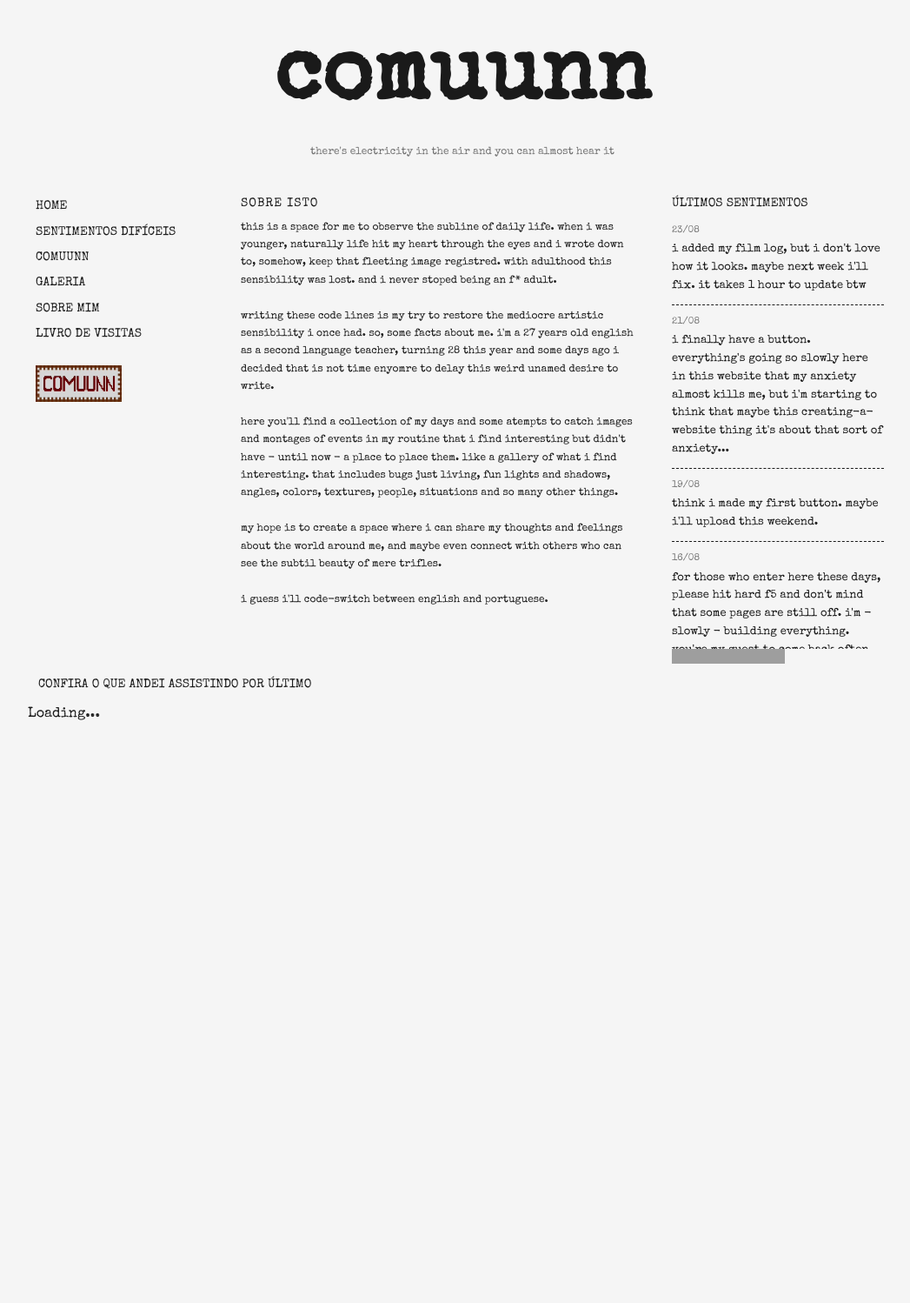
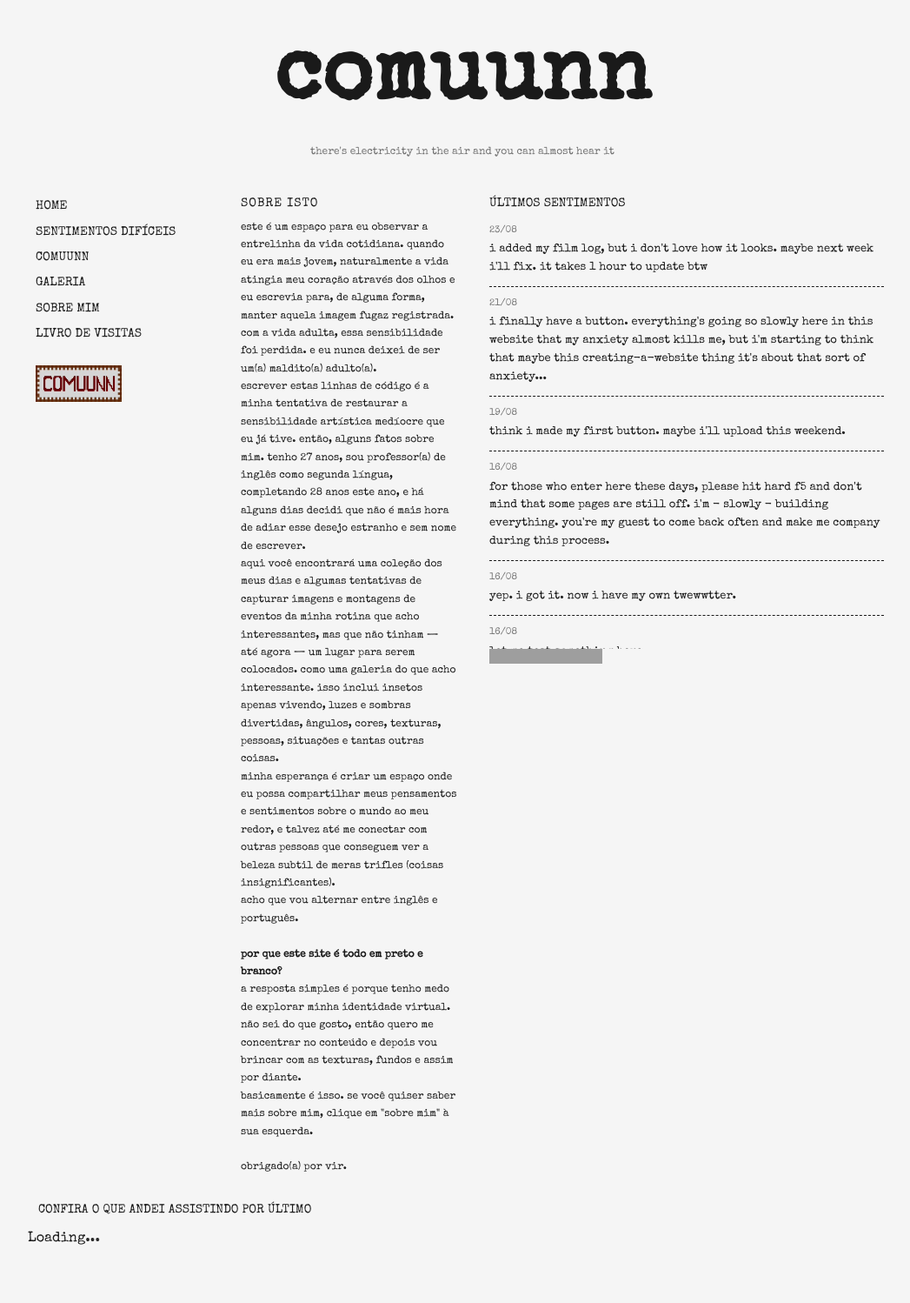
Before and after one commit to guiolhermer/comuunn, a Jekyll site: the page built from index.html, in a window 1280 px wide. Shown: the whole page at 87% size, without its empty margins (108-1155 px from the left). Built offline with Jekyll 4.4.1, drawn with Linux system fonts in a browser that asks for light colours; before the commit the page ends 1073 px from its top, so only the background shows below that; grey boxes are pictures that could not be loaded.

Commit message:
fix: translate site description and adjust layout classes for consistency

```diff
--- a/_config.yml
+++ b/_config.yml
@@ -1,15 +1,17 @@
 title: comuunn
 tagline: "there's electricity in the air and you can almost hear it"
 description: |
-  This is a space for me to observe the subline of daily life. When I was younger, naturally life hit my heart through the eyes and I wrote down to, somehow, keep that fleeting image registred. With adulthood this sensibility was lost. And I never stoped being an f* adult.
+  Este é um espaço para eu observar a entrelinha da vida cotidiana. Quando eu era mais jovem, naturalmente a vida atingia meu coração através dos olhos e eu escrevia para, de alguma forma, manter aquela imagem fugaz registrada. Com a vida adulta, essa sensibilidade foi perdida. E eu nunca deixei de ser um(a) maldito(a) adulto(a).
+  Escrever estas linhas de código é a minha tentativa de restaurar a sensibilidade artística medíocre que eu já tive. Então, alguns fatos sobre mim. Tenho 27 anos, sou professor(a) de inglês como segunda língua, completando 28 anos este ano, e há alguns dias decidi que não é mais hora de adiar esse desejo estranho e sem nome de escrever.
+  Aqui você encontrará uma coleção dos meus dias e algumas tentativas de capturar imagens e montagens de eventos da minha rotina que acho interessantes, mas que não tinham — até agora — um lugar para serem colocados. Como uma galeria do que acho interessante. Isso inclui insetos apenas vivendo, luzes e sombras divertidas, ângulos, cores, texturas, pessoas, situações e tantas outras coisas.
+  Minha esperança é criar um espaço onde eu possa compartilhar meus pensamentos e sentimentos sobre o mundo ao meu redor, e talvez até me conectar com outras pessoas que conseguem ver a beleza subtil de meras trifles (coisas insignificantes).
+  Acho que vou alternar entre inglês e português.
 
-  Writing these code lines is my try to restore the mediocre artistic sensibility I once had. So, some facts about me. I'm a 27 years old English as a second language teacher, turning 28 this year and some days ago I decided that is not time enyomre to delay this weird unamed desire to write.
+  <b>Por que este site é todo em preto e branco?</b>
+  A resposta simples é porque tenho medo de explorar minha identidade virtual. Não sei do que gosto, então quero me concentrar no conteúdo e depois vou brincar com as texturas, fundos e assim por diante.
+  Basicamente é isso. Se você quiser saber mais sobre mim, clique em "Sobre mim" à sua esquerda.
 
-  Here you'll find a collection of my days and some atempts to catch images and montages of events in my routine that I find interesting but didn't have - until now - a place to place them. Like a gallery of what I find interesting. That includes bugs just living, fun lights and shadows, angles, colors, textures, people, situations and so many other things.
-
-  My hope is to create a space where I can share my thoughts and feelings about the world around me, and maybe even connect with others who can see the subtil beauty of mere trifles.
-
-  I guess I'll code-switch between English and Portuguese.
+  Obrigado(a) por vir.
 
 
 baseurl: ""
--- a/assets/style.css
+++ b/assets/style.css
@@ -149,20 +149,20 @@
   margin: 0 0 4px;
 }
 
-.coluna-esquerda {
+.coluna-direita {
   padding: 12px;
   margin-bottom: 18px;
   font-size: 13px;
 }
 
-.titulo-dizer-esquerda {
+.titulo-dizer-direita {
   font-family: 'Special Elite', proportional;
   text-align: left;
   font-size: 14px;
   color: var(--ink);
 }
 
-.texto-dizer-esquerda {
+.texto-dizer-direita {
   font-size: 13px;
   margin: 0;
   text-transform: lowercase;
--- a/index.html
+++ b/index.html
@@ -26,12 +26,12 @@
       <p class="sobre-isto-texto">{{ site.description }}</p>
     </main>
 
-    <aside class="coluna-geral-esquerda">
+    <aside class="coluna-geral-direita">
       <p class="titulo-ultimos-sentimentos">últimos sentimentos</p>
       <div class="box-sentimentos"> {% assign feelings = site.data.feelings | sort: 'date' | reverse %} {% for feeling in feelings %}
         <div class="sentimentos-item">
           <p class="data-sentimentos">{{ feeling.date | date: '%d/%m' }}</p>
-          <p class="texto-dizer-esquerda">{{ feeling.text }}</p>
+          <p class="texto-dizer-direita">{{ feeling.text }}</p>
         </div> {% endfor %}
       </div>
 
```
